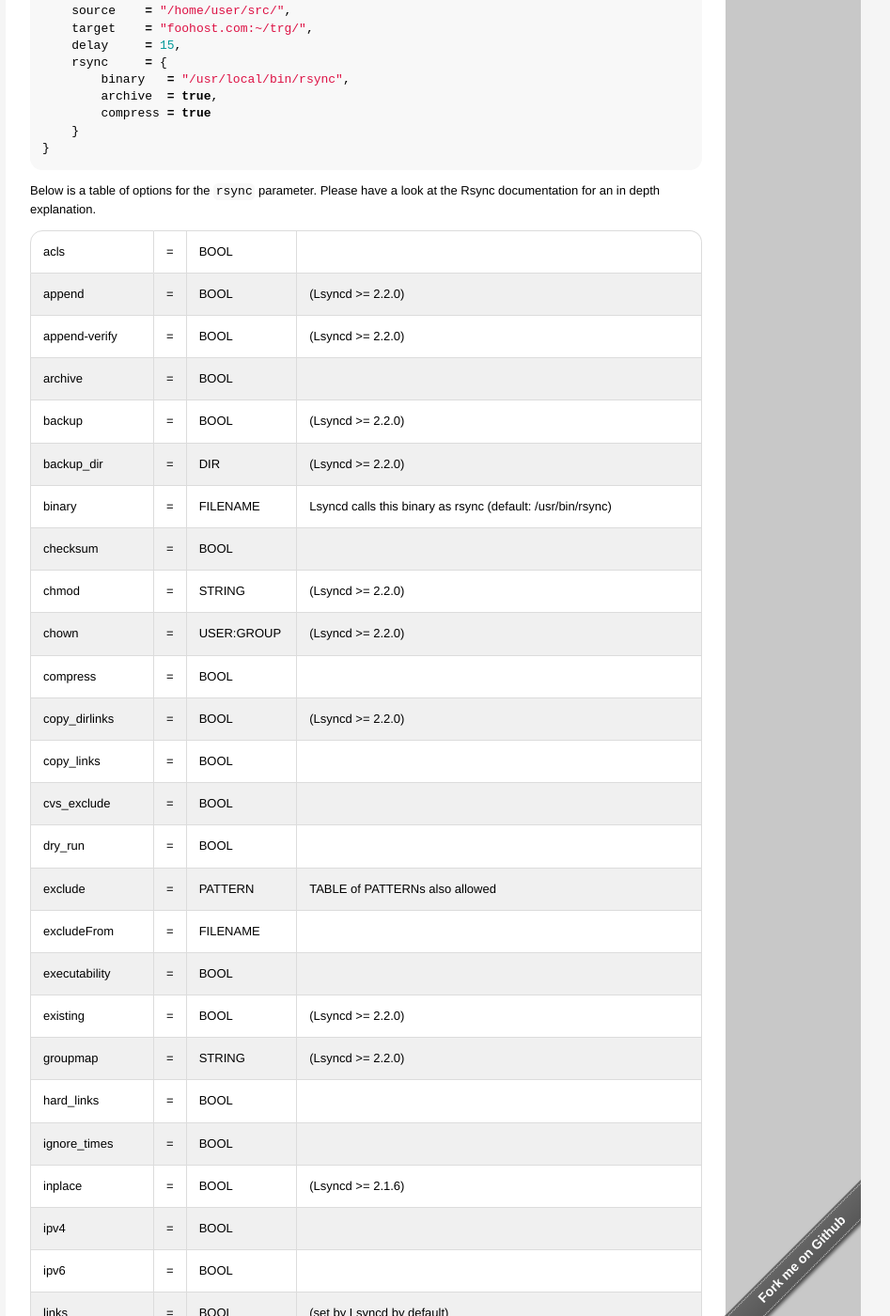
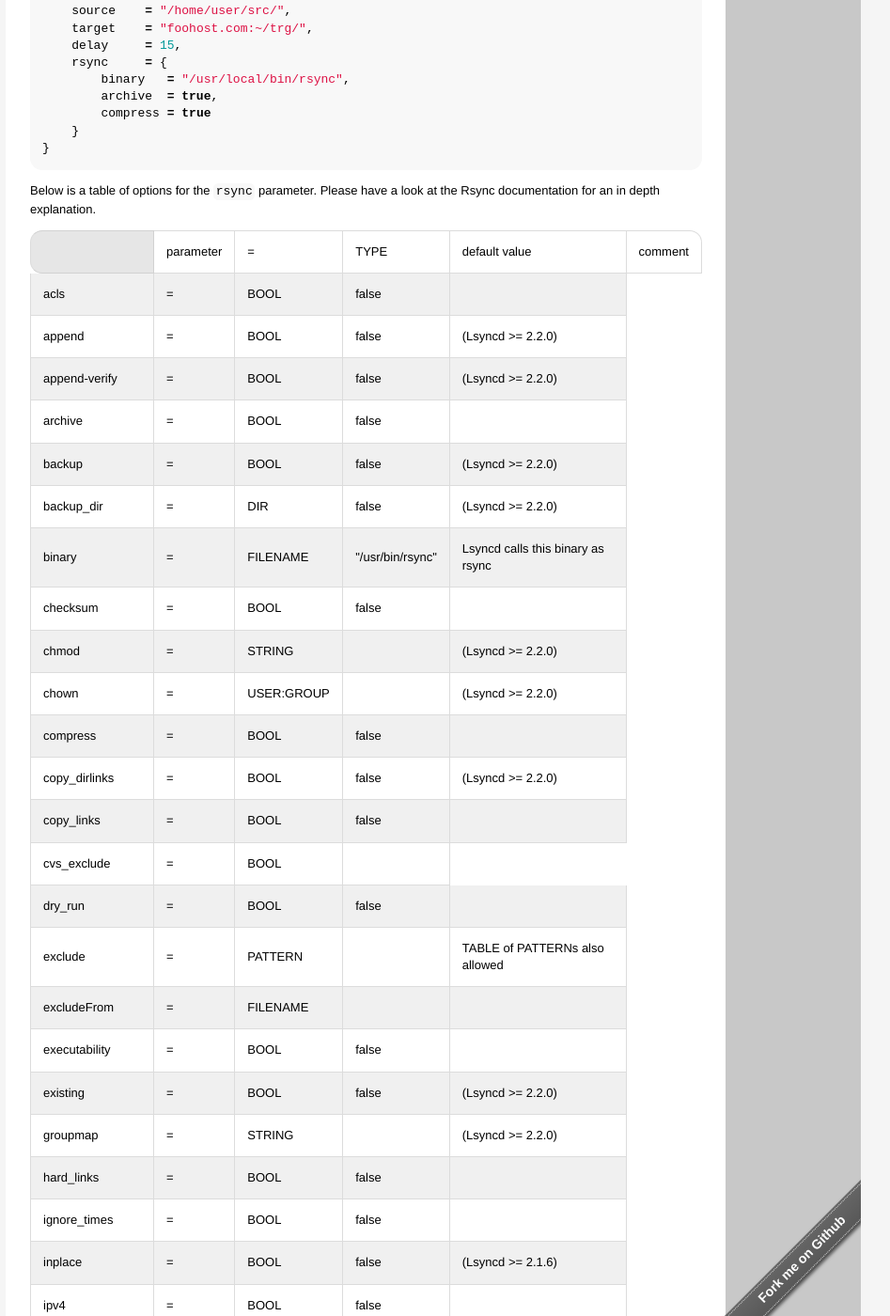
Before and after one commit to lsyncd/lsyncd, a Jekyll site: the page built from manual/config/layer4/index.md, in a window 1280 px wide and 1400 px high, scrolled down 904 px. Shown: the whole window at 94% size, without its empty margins (179-1126 px from the left). Built offline with Jekyll 4.4.1, drawn with Linux system fonts in a browser that asks for light colours; some of the changed text lies outside the part shown.

Commit message:
Update index.md

````diff
--- a/manual/config/layer4/index.md
+++ b/manual/config/layer4/index.md
@@ -61,82 +61,101 @@ sync {
 Below is a table of options for the ```rsync``` parameter. Please have a look at the Rsync documentation for an in depth explanation.
 
 <table>
+ <th><td> parameter
+</td><td> =
+</td><td> TYPE
+</td><td> default value
+</td><td> comment
+</td></th>
 
  <tr><td> acls
 </td><td> =
 </td><td> BOOL
+</td><td> false
 </td><td>
 </td></tr>
 
  <tr><td> append
 </td><td> =
 </td><td> BOOL
+</td><td> false
 </td><td> (Lsyncd >= 2.2.0)
 </td></tr>
 
  <tr><td> append-verify
 </td><td> =
 </td><td> BOOL
+</td><td> false
 </td><td> (Lsyncd >= 2.2.0)
 </td></tr>
 
  <tr><td> archive
 </td><td> =
 </td><td> BOOL
+</td><td> false
 </td><td>
 </td></tr>
 
  <tr><td> backup
 </td><td> =
 </td><td> BOOL
+</td><td> false
 </td><td> (Lsyncd >= 2.2.0)
 </td></tr>
 
  <tr><td> backup_dir
 </td><td> =
 </td><td> DIR
+</td><td> false
 </td><td> (Lsyncd >= 2.2.0)
 </td></tr>
 
  <tr><td> binary
 </td><td> =
 </td><td> FILENAME
-</td><td> Lsyncd calls this binary as rsync (default: /usr/bin/rsync)
+</td><td> "/usr/bin/rsync"
+</td><td> Lsyncd calls this binary as rsync
 </td></tr>
 
  <tr><td> checksum
 </td><td> =
 </td><td> BOOL
+</td><td> false
 </td><td>
 </td></tr>
 
  <tr><td> chmod
 </td><td> =
 </td><td> STRING
+</td><td>
 </td><td> (Lsyncd >= 2.2.0)
 </td></tr>
 
  <tr><td> chown
 </td><td> =
 </td><td> USER:GROUP
+</td><td>
 </td><td> (Lsyncd >= 2.2.0)
 </td></tr>
 
  <tr><td> compress
 </td><td> =
 </td><td> BOOL
+</td><td> false
 </td><td>
 </td></tr>
 
  <tr><td> copy_dirlinks
 </td><td> =
 </td><td> BOOL
+</td><td> false
 </td><td> (Lsyncd >= 2.2.0)
 </td></tr>
 
  <tr><td> copy_links
 </td><td> =
 </td><td> BOOL
+</td><td> false
 </td><td>
 </td></tr>
 
@@ -149,12 +168,14 @@
  <tr><td> dry_run
 </td><td> =
 </td><td> BOOL
+</td><td> false
 </td><td>
 </td></tr>
 
  <tr><td> exclude
 </td><td> =
 </td><td> PATTERN
+</td><td>
 </td><td> TABLE of PATTERNs also allowed
 </td></tr>
 
@@ -162,101 +183,118 @@
 </td><td> =
 </td><td> FILENAME
 </td><td>
+</td><td>
 </td></tr>
 
  <tr><td> executability
 </td><td> =
 </td><td> BOOL
+</td><td> false
 </td><td>
 </td></tr>
 
  <tr><td> existing
 </td><td> =
 </td><td> BOOL
+</td><td> false
 </td><td> (Lsyncd >= 2.2.0)
 </td></tr>
 
  <tr><td> groupmap
 </td><td> =
 </td><td> STRING
+</td><td>
 </td><td> (Lsyncd >= 2.2.0)
 </td></tr>
 
  <tr><td> hard_links
 </td><td> =
 </td><td> BOOL
+</td><td> false
 </td><td>
 </td></tr>
 
  <tr><td> ignore_times
 </td><td> =
 </td><td> BOOL
+</td><td> false
 </td><td>
 </td></tr>
 
  <tr><td> inplace
 </td><td> =
 </td><td> BOOL
+</td><td> false
 </td><td> (Lsyncd >= 2.1.6)
 </td></tr>
 
  <tr><td> ipv4
 </td><td> =
 </td><td> BOOL
+</td><td> false
 </td><td>
 </td></tr>
 
  <tr><td> ipv6
 </td><td> =
 </td><td> BOOL
+</td><td> false
 </td><td>
 </td></tr>
 
  <tr><td> links
 </td><td> =
 </td><td> BOOL
-</td><td> (set by Lsyncd by default)
+</td><td> true
+</td><td>
 </td></tr>
 
  <tr><td> one_file_system
 </td><td> =
 </td><td> BOOL
+</td><td> false
 </td><td>
 </td></tr>
 
  <tr><td> owner
 </td><td> =
 </td><td> BOOL
+</td><td> false
 </td><td>
 </td></tr>
 
  <tr><td> password_file
 </td><td> =
 </td><td> FILENAME
+</td><td>
 </td><td> (Lsyncd >= 2.1.2)
 </td></tr>
 
  <tr><td> perms
 </td><td> =
 </td><td> BOOL
+</td><td> false
 </td><td>
 </td></tr>
 
  <tr><td> protect_args
 </td><td> =
 </td><td> BOOL
-</td><td> (set by Lsyncd by default)
+</td><td> true
+</td><td>
 </td></tr>
 
  <tr><td> prune_empty_dirs
 </td><td> =
 </td><td> BOOL
+</td><td> false
 </td><td>
 </td></tr>
 
  <tr><td> quiet
 </td><td> =
 </td><td> BOOL
+</td><td> false
 </td><td>
 </td></tr>
 
@@ -264,23 +302,27 @@
 </td><td> =
 </td><td> COMMAND
 </td><td>
+</td><td>
 </td></tr>
 
  <tr><td> rsync_path
 </td><td> =
 </td><td> PATH
+</td><td>
 </td><td> (path to rsync on remote host)
 </td></tr>
 
  <tr><td> sparse
 </td><td> =
 </td><td> BOOL
+</td><td> false
 </td><td>
 </td></tr>
 
  <tr><td> suffix
 </td><td> =
 </td><td> SUFFIX
+</td><td>
 </td><td> (Lsyncd >= 2.2.0)
 </td></tr>
 
@@ -288,47 +330,55 @@
 </td><td> =
 </td><td> DIR
 </td><td>
+</td><td>
 </td></tr>
 
  <tr><td> times
 </td><td> =
 </td><td> BOOL
-</td><td> (set by Lsyncd by default)
+</td><td> true
+</td><td>
 </td></tr>
 
  <tr><td> update
 </td><td> =
 </td><td> BOOL
+</td><td> false
 </td><td>
 </td></tr>
 
  <tr><td> usermap
 </td><td> =
 </td><td> STRING
+</td><td>
 </td><td> (Lsyncd >= 2.2.0)
 </td></tr>
 
  <tr><td> verbose
 </td><td> =
 </td><td> BOOL
+</td><td> false
 </td><td>
 </td></tr>
 
  <tr><td> whole_file
 </td><td> =
 </td><td> BOOL
+</td><td> false
 </td><td>
 </td></tr>
 
  <tr><td> xattrs
 </td><td> =
 </td><td> BOOL
+</td><td> false
 </td><td>
 </td></tr>
 
  <tr><td> _extra
 </td><td> =
 </td><td> TABLE of STRINGS.
+</td><td>
 </td><td> If absolutely needed, additional arguments can be specified as a TABLE of STRINGS(example: <tt>{ "--omit-dir-times", "--omit-link-times" }</tt>). Note that the underscore highlights this as workaround. If you need something that is not covered by the above options, please request it via a feature request on the project website. Most notably, do not add -r for recursive or -a which implies recursive, since Lsyncd will handle that by itself. Additionally do not add -R for relative, which will ruin Lsyncd &lt;-&gt; Rsync communication.
 </td></tr>
 
@@ -495,7 +545,7 @@ sync {
     default.rsync,
     source    = "/home/user/src/",
     targetdir = "/home/user/dst/",
-    exclude = { '.bak' , '.tmp' }
+    exclude = { '*.bak' , '*.tmp' }
 }
 {% endhighlight %}
 
````
